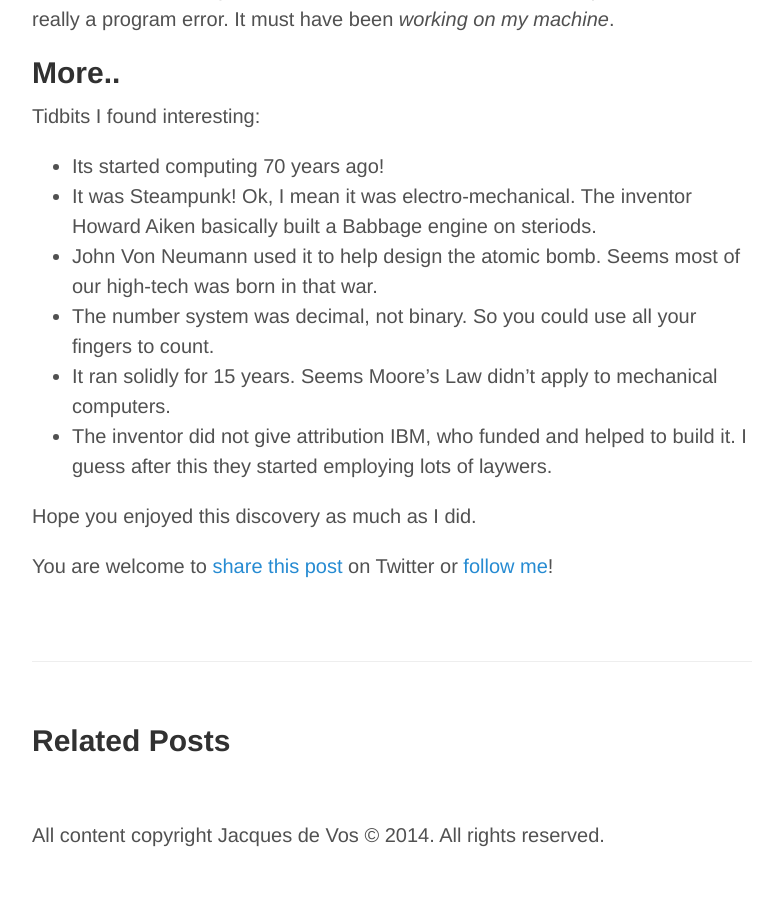
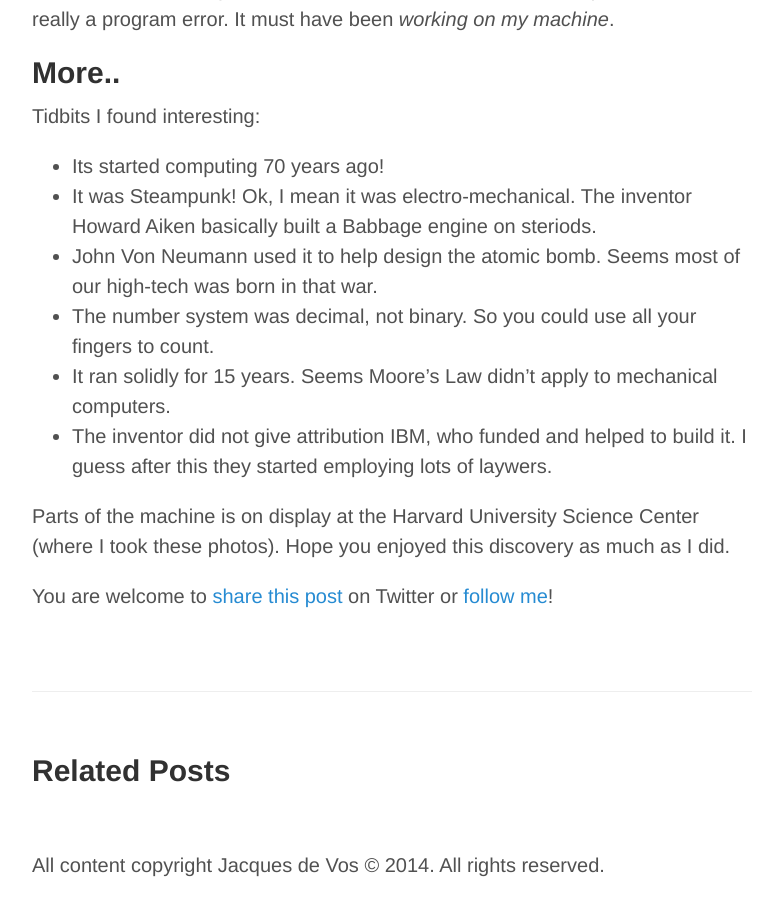
Before and after one commit to jacdevos/jacdevos.github.io.old, a Jekyll site: the page built from _posts/2014-08-03-The_origin_of_bug_loop_and_patch.md, in a window 1280 px wide and 900 px high, scrolled down 3432 px. Shown: the whole window, without its empty margins (248-1024 px from the left). Built offline with Jekyll 4.4.1, drawn with Linux system fonts in a browser that asks for light colours; Markdown is read by kramdown in place of the engine named in the settings; before the commit the page ends 4302 px from its top, so only the background shows below that.

Commit message:
Update 2014-08-03-The_origin_of_bug_loop_and_patch.md

```diff
--- a/_posts/2014-08-03-The_origin_of_bug_loop_and_patch.md
+++ b/_posts/2014-08-03-The_origin_of_bug_loop_and_patch.md
@@ -39,6 +39,6 @@
 * It ran solidly for 15 years. Seems Moore's Law didn't apply to mechanical computers.
 * The inventor did not give attribution IBM, who funded and helped to build it. I guess after this they started employing lots of laywers.
 
-Hope you enjoyed this discovery as much as I did.
+Parts of the machine is on display at the Harvard University Science Center (where I took these photos). Hope you enjoyed this discovery as much as I did.
 
 {% include twitter_include.html %}
```
